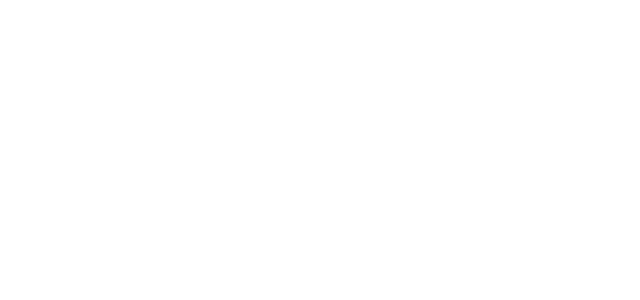
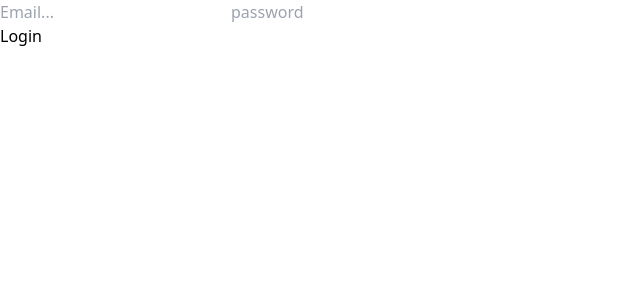
Before and after one commit to sidhantrajput1/Swiggy, a React (Vite) app: page /login in a window 1280 px wide. Before the commit this address had no page. Shown: the top 300 px of the page, without its empty margins (0-640 px from the left). Built offline with nearby package versions, Linux system fonts and the light colour scheme.

Commit message:
login page updated

```diff
--- a/src/App.jsx
+++ b/src/App.jsx
@@ -4,6 +4,7 @@ import Body from "./components/Body";
 import { BrowserRouter, createBrowserRouter, Route, Routes } from "react-router-dom";
 import Signup from "./components/Signup";
 import Footer from "./components/Footer";
+import Login from "./components/login";
 
 /*
 
@@ -36,6 +37,7 @@ const AppLayout = () => {
        <BrowserRouter>
         <Routes>
           <Route path="/signup"  element={<Signup />} />
+          <Route path="/login"  element={<Login />} />
           <Route path="/" element={<> <Header/> <Body/> <Footer/> </>}/>
         </Routes>
        </BrowserRouter>
--- a/src/components/Header.jsx
+++ b/src/components/Header.jsx
@@ -13,6 +13,10 @@ const Header = () => {
 
   const clickingSingup = (e)=>{
     navigate("/signup")
+  }
+
+  const clickingLogin = (e) => {
+    navigate("/login")
   }
 
 
@@ -38,10 +42,24 @@ const Header = () => {
                   </>
                 )
               }
-              <button className="login h-8 w-20 font-semibold bg-orange-400 rounded hover:text-white "
+
+              {
+                isLoggedIn ? (
+                  <>
+                  <p className="bg-orange-400  p-2  rounded-full">Logout</p>
+                  </>
+                ) : (
+                  <>
+                  <button onClick={clickingLogin} className=" login h-8 w-20 font-semibold  bg-orange-400 rounded hover:text-white  ">Login</button>
+                  </>
+                )
+              }
+
+              {/* <button className="login h-8 w-20 font-semibold bg-orange-400 rounded hover:text-white "
               onClick={() => {
                 btnNameReact === "Login" ? setBtnNameReact("Logout") : setBtnNameReact("Login")
-              }}>{btnNameReact}</button>
+              }}>{btnNameReact}
+              </button> */}
           </ul>
         </div>
       </div>
--- /dev/null
+++ b/src/components/Login.jsx
@@ -0,0 +1,16 @@
+const Login =  ( ) => {
+
+    return (
+        <div className="">
+            <div className="">
+                <input type="email" name="email" placeholder="Email..." />
+                <input type="password" name="password" placeholder="password" />
+            </div>
+            <div className="">
+                <button className="">Login</button>
+            </div>
+        </div>
+    )
+}
+
+export default Login
```
Also changed, not shown: 2 other files (tests, documents, lock files or other folders).
